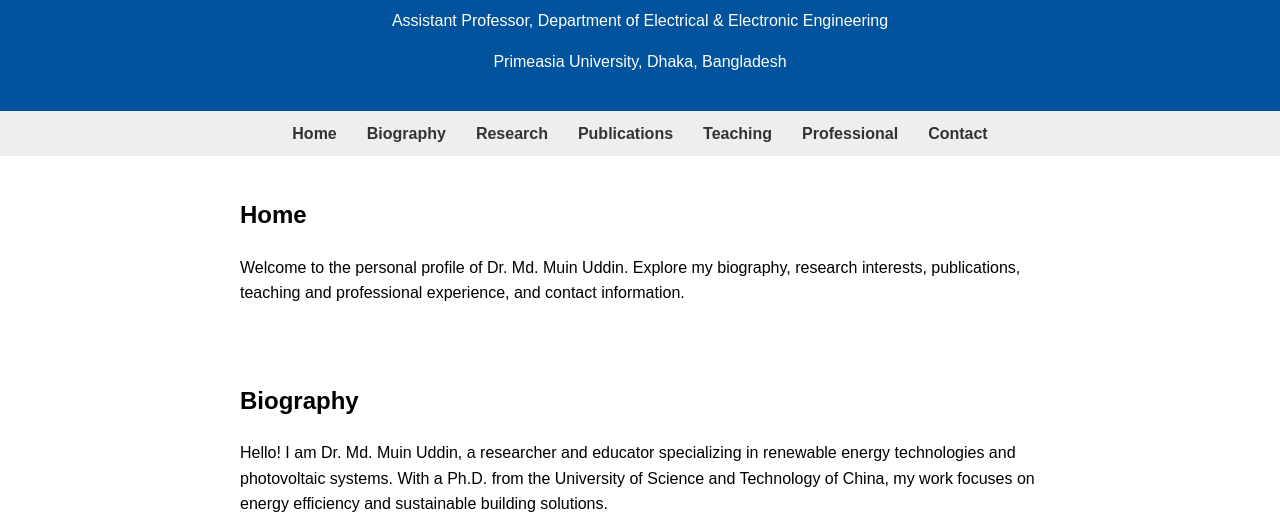
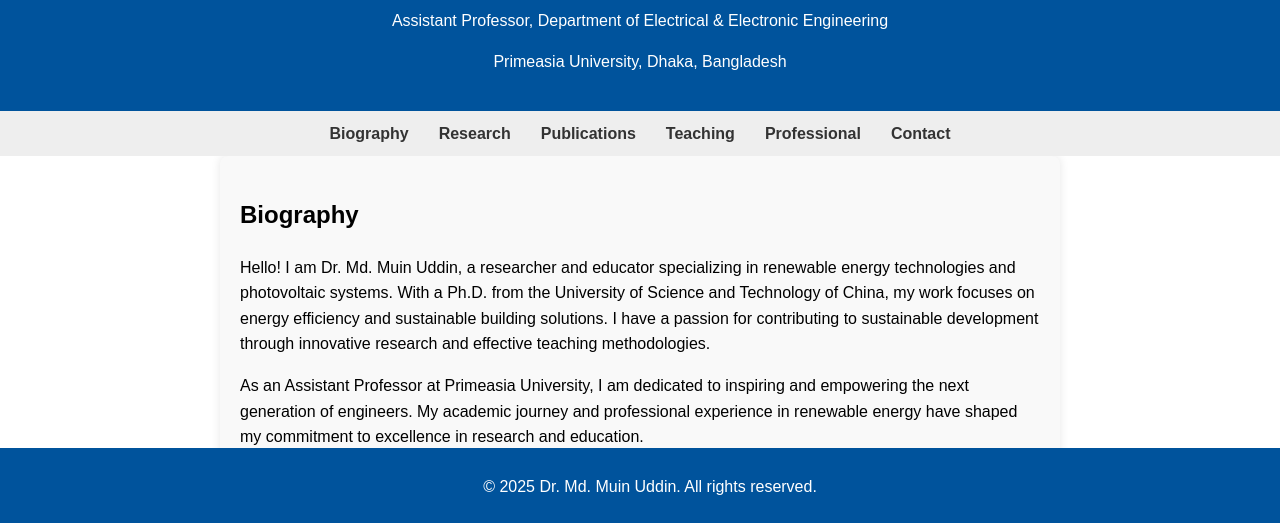
Before and after one commit to muin98/personal-website, a plain HTML site: page index.html in a window 1280 px wide. Shown: the part 274-797 px from the top of the page. Drawn offline with Linux system fonts and the light colour scheme.

Commit message:
Add files via upload

```diff
--- a/index.html
+++ b/index.html
@@ -4,6 +4,7 @@
     <meta charset="UTF-8">
     <meta name="viewport" content="width=device-width, initial-scale=1.0">
     <title>Dr. Md. Muin Uddin - Personal Profile</title>
+    <link rel="stylesheet" href="styles.css">
     <style>
         body {
             font-family: Arial, sans-serif;
@@ -66,7 +67,6 @@
     </header>
 
     <nav>
-        <a href="#home">Home</a>
         <a href="#biography">Biography</a>
         <a href="#research">Research</a>
         <a href="#publications">Publications</a>
@@ -75,14 +75,10 @@
         <a href="#contact">Contact</a>
     </nav>
 
-    <section id="home">
-        <h2>Home</h2>
-        <p>Welcome to the personal profile of Dr. Md. Muin Uddin. Explore my biography, research interests, publications, teaching and professional experience, and contact information.</p>
-    </section>
-
     <section id="biography">
         <h2>Biography</h2>
-        <p>Hello! I am Dr. Md. Muin Uddin, a researcher and educator specializing in renewable energy technologies and photovoltaic systems. With a Ph.D. from the University of Science and Technology of China, my work focuses on energy efficiency and sustainable building solutions.</p>
+        <p>Hello! I am Dr. Md. Muin Uddin, a researcher and educator specializing in renewable energy technologies and photovoltaic systems. With a Ph.D. from the University of Science and Technology of China, my work focuses on energy efficiency and sustainable building solutions. I have a passion for contributing to sustainable development through innovative research and effective teaching methodologies.</p>
+        <p>As an Assistant Professor at Primeasia University, I am dedicated to inspiring and empowering the next generation of engineers. My academic journey and professional experience in renewable energy have shaped my commitment to excellence in research and education.</p>
     </section>
 
     <section id="research">
```
